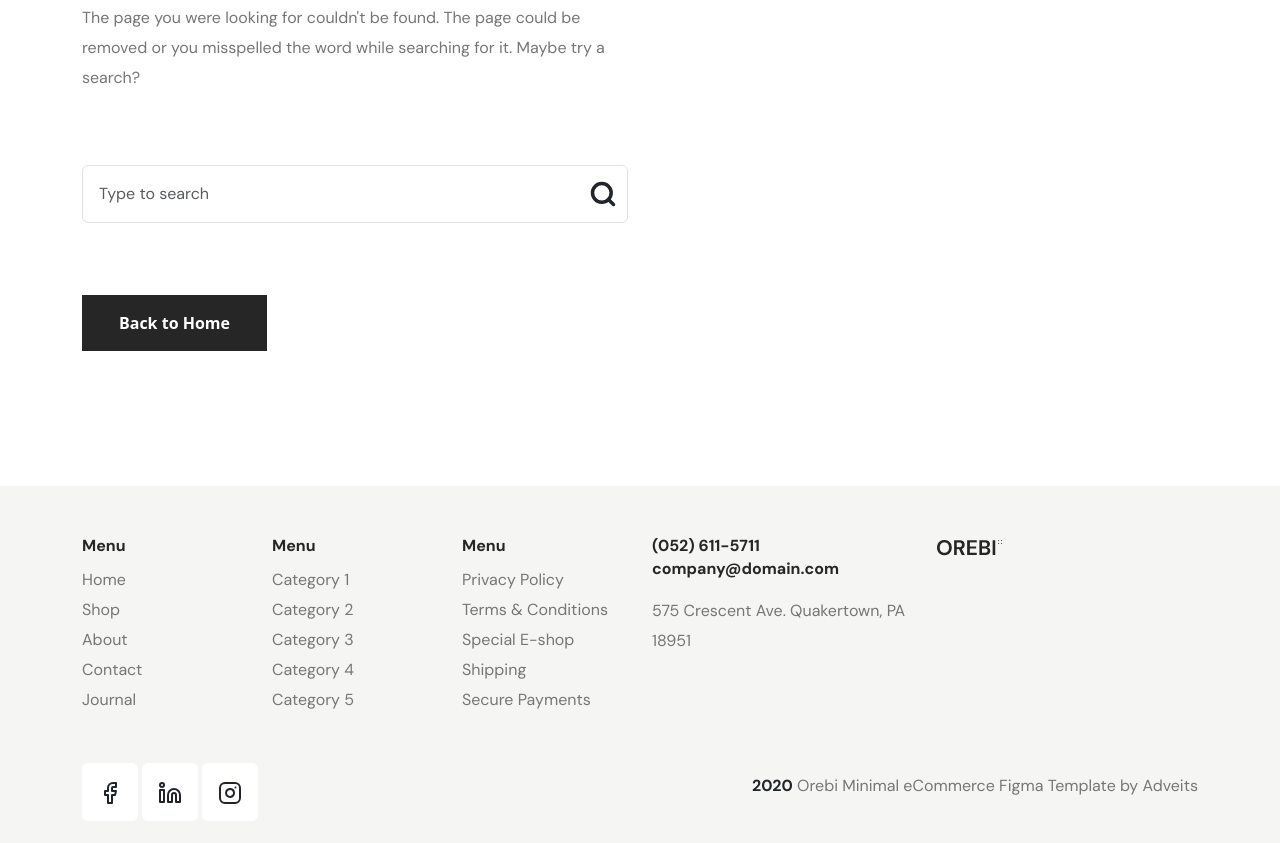
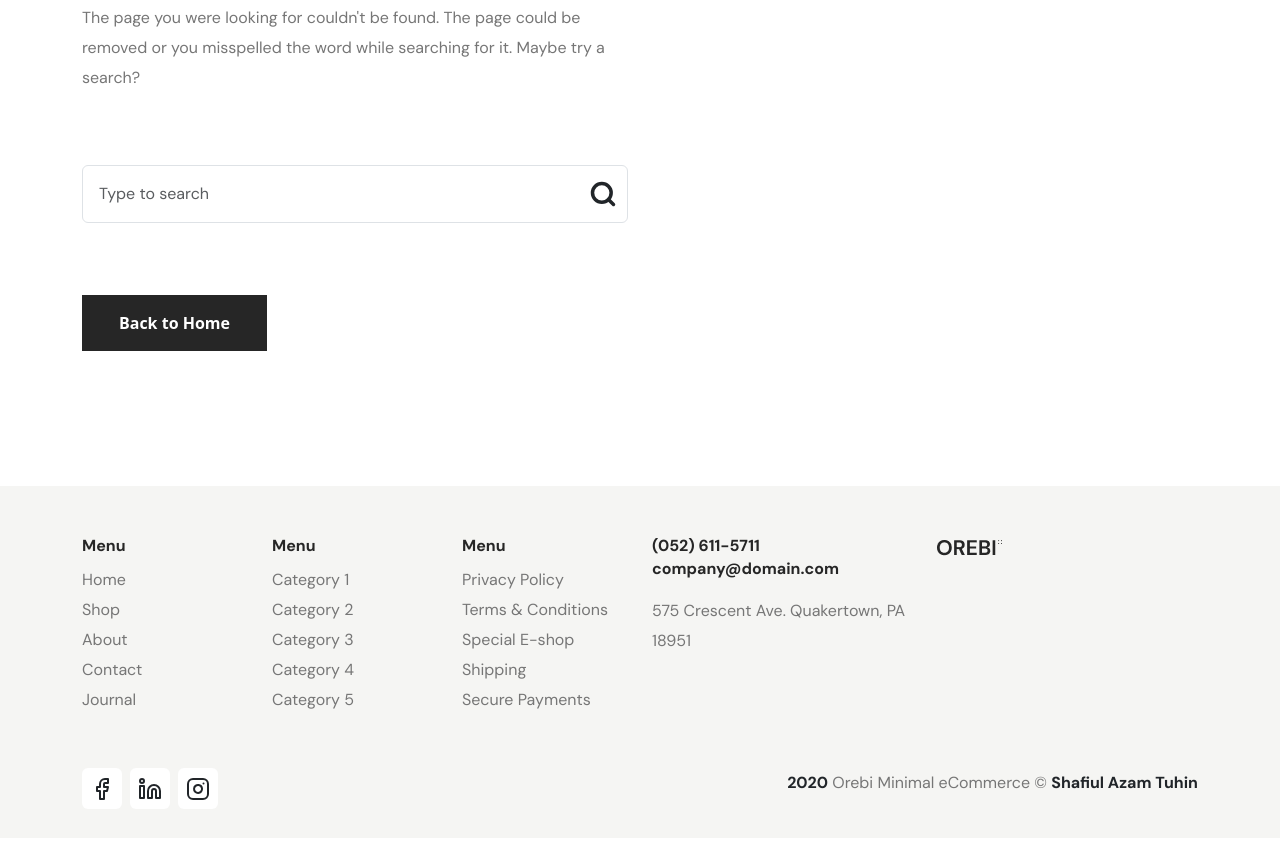
Before and after one commit to ShafiulTuhin/Orebi-ecommerce, a plain HTML site: page 404.html in a window 1280 px wide. Shown: the part 548-1391 px from the top of the page. Drawn offline with Linux system fonts and the light colour scheme.

Commit message:
Add files via upload
Added courtesy

```diff
--- a/404.html
+++ b/404.html
@@ -298,8 +298,12 @@
           <div
             class="row pb-4 d-flex justify-content-between align-items-center"
           >
-            <div class="col-lg-5 col-5 d-flex flex-row column-gap-1">
-              <a href="" class="bg-white p-3 rounded-2 text-dark">
+            <div class="col-lg-5 col-5 d-flex flex-row column-gap-2">
+              <a
+                href="https://www.facebook.com/shafiul.tuhin"
+                target="_blank"
+                class="bg-white py-2 px-2 rounded-2 text-dark"
+              >
                 <span class="">
                   <svg
                     xmlns="http://www.w3.org/2000/svg"
@@ -319,7 +323,11 @@
                   </svg>
                 </span>
               </a>
-              <a href="" class="bg-white p-3 rounded-2 text-dark">
+              <a
+                href="https://x.com/TuhinShafiul"
+                target="_blank"
+                class="bg-white py-2 px-2 rounded-2 text-dark"
+              >
                 <span>
                   <svg
                     xmlns="http://www.w3.org/2000/svg"
@@ -341,7 +349,11 @@
                   </svg>
                 </span>
               </a>
-              <a href="" class="bg-white p-3 rounded-2 text-dark">
+              <a
+                href="https://www.instagram.com/shafiultuhin/"
+                target="_blank"
+                class="bg-white py-2 px-2 rounded-2 text-dark"
+              >
                 <span>
                   <svg
                     xmlns="http://www.w3.org/2000/svg"
@@ -365,7 +377,8 @@
             <div class="col-lg-7 col-7">
               <p class="para footerPara text-end">
                 <span class="text-dark fw-bold">2020</span> Orebi Minimal
-                eCommerce Figma Template by Adveits
+                eCommerce &copy;
+                <span class="text-dark fw-bold">Shafiul Azam Tuhin</span>
               </p>
             </div>
           </div>
```
Also changed, not shown: about.html (+18 -5 lines), cart.html (+18 -5 lines), checkout.html (+18 -5 lines), contact.html (+18 -5 lines), index.html (+18 -5 lines), me.html (+18 -5 lines), shop.html (+18 -5 lines), signup.html (+18 -5 lines).
